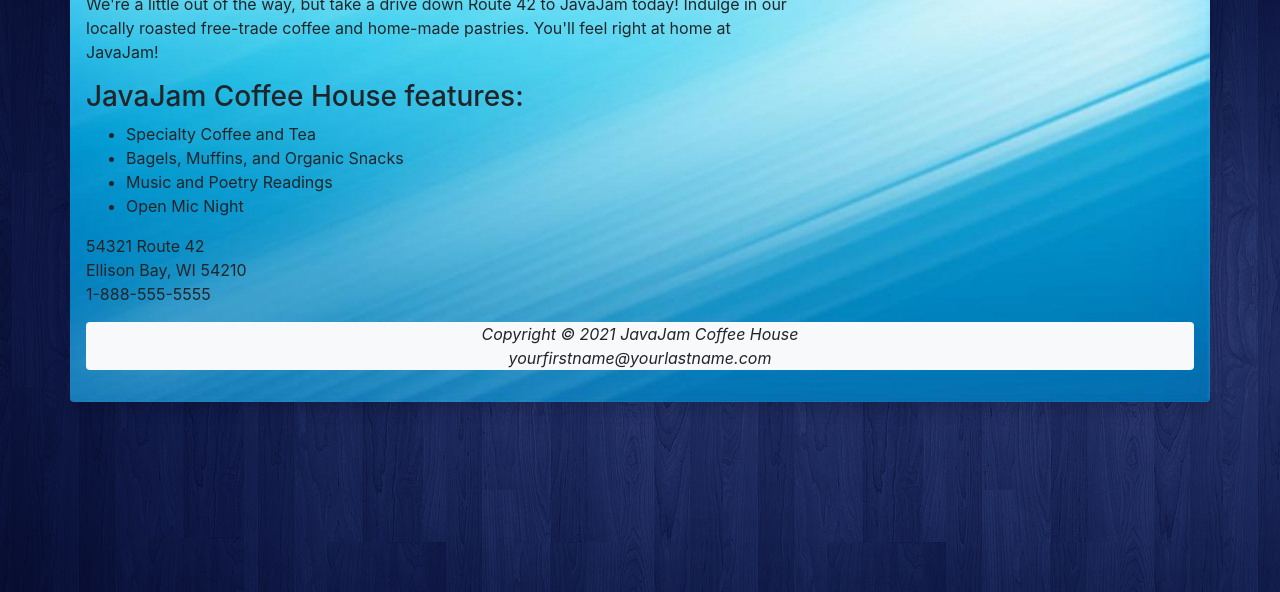
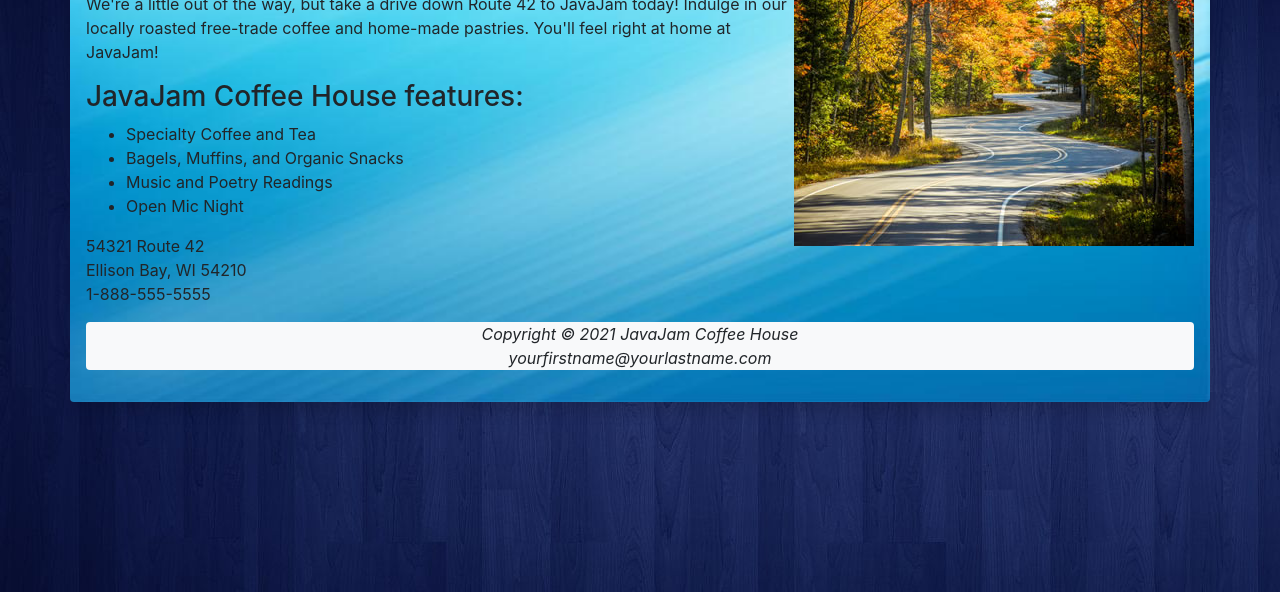
Before and after one commit to chairielazizi/JavaJam-Web-Programming, a website: page dist/index.html in a window 1280 px wide. Shown: the part 208-800 px from the top of the page. Drawn offline with nearby package versions, Linux system fonts and the light colour scheme.

Commit message:
edit image in index

```diff
--- a/dist/index.html
+++ b/dist/index.html
@@ -40,7 +40,7 @@
         </nav>
 
         <main>
-            <img src="../../Lab_3/images/windingroad.jpg" alt="winding road through the woods" align="right" width="400" height="300">
+            <img src="images/windingroad.jpg" alt="winding road through the woods" align="right" width="400" height="300">
             <h2>Follow the Winding Road to JavaJam</h2>
             <p>We're a little out of the way, but take a drive down Route 42 to JavaJam today! Indulge in
                 our locally roasted free-trade coffee and home-made pastries. You'll feel right at home at
```
